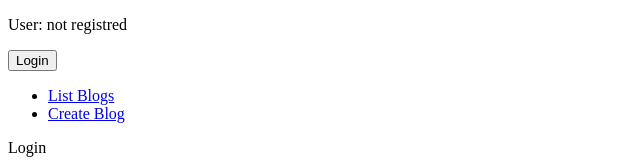
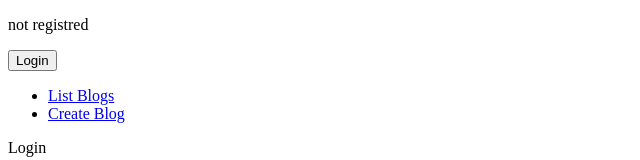
Before and after one commit to edimossilva/ror-basic-blog, a Vue app in the folder volume/blog-frontend/: page /#/login in a window 1280 px wide. Shown: the top 160 px of the page, without its empty margins (0-640 px from the left). Built offline with nearby package versions, Linux system fonts and the light colour scheme.

Commit message:
refactore user state

```diff
--- a/volume/blog-frontend/src/components/login/Login.vue
+++ b/volume/blog-frontend/src/components/login/Login.vue
@@ -46,13 +46,11 @@ export default {
     onLoginSuccess({ data }) {
       this.saveData(data);
       this.redirectToHomeIfLogged();
-      console.log("redirecthome");
     },
 
-    saveData({ token, username, userId }) {
-      this.$store.commit("saveAuthToken", token);
-      this.$store.commit("saveUsername", username);
-      this.$store.commit("saveUserId", userId);
+    saveData({ token, username, userId, accessLevel }) {
+      const user = { token, username, userId, accessLevel };
+      this.$store.commit("saveUser", user);
     },
 
     showErrorMessage(error) {
--- a/volume/blog-frontend/src/components/user-header/UserHeader.vue
+++ b/volume/blog-frontend/src/components/user-header/UserHeader.vue
@@ -1,6 +1,6 @@
 <template lang="">
   <div>
-    <p>User: {{username}}</p>
+    <p>{{userLabel}}</p>
     <button v-if="isLoged" button @click="logout">Logout</button>
     <button v-else @click="redirectToLogin">Login</button>
   </div>
@@ -13,13 +13,21 @@ export default {
       const username = this.$store.getters.username;
       return username ? username : "not registred";
     },
+    userLabel: function() {
+      if (!this.isLoged) {
+        return "not registred";
+      }
+      const user = this.$store.getters.user;
+      return `username: ${user.username}, accessLevel: ${user.accessLevel}`;
+    },
     isLoged: function() {
       return this.$store.getters.isLoged;
     }
   },
   methods: {
     logout() {
-      this.$store.commit("deleteToken");
+      this.$store.commit("deleteUser");
+      location.reload();
     },
     redirectToLogin() {
       this.$router.push({ name: "login" });
--- a/volume/blog-frontend/src/store/store.js
+++ b/volume/blog-frontend/src/store/store.js
@@ -8,32 +8,25 @@ export const store = new Vuex.Store({
   plugins: [createPersistedState()],
 
   state: {
-    authToken: "",
-    username: "",
-    userId: ""
+    user: {},
   },
 
   mutations: {
-    saveAuthToken(state, token) {
-      state.authToken = token;
+    saveUser(state, user) {
+      state.user = user;
     },
-    saveUsername(state, username) {
-      state.username = username;
-    },
-    saveUserId(state, userId) {
-      state.userId = userId;
-    },
-    deleteToken(state) {
-      state.authToken = ""
-      state.username = ""
-      state.userId = ""
+    deleteUser(state) {
+      state.user.token = ""
+      state.user.username = ""
+      state.user.userId = ""
     }
   },
 
   getters: {
-    authToken: state => state.authToken,
-    username: state => state.username,
-    userId: state => state.userId,
-    isLoged: state => !!state.authToken
+    authToken: state => state.user.token,
+    username: state => state.user.username,
+    userId: state => state.user.userId,
+    isLoged: state => state.user.token,
+    user: state => state.user
   }
 });
```
